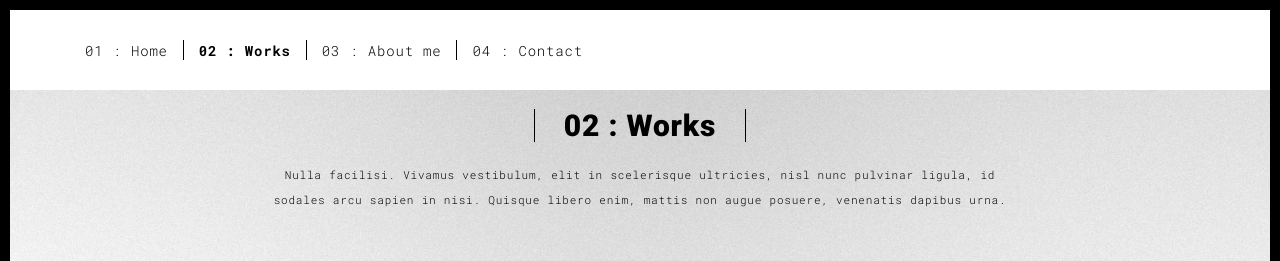
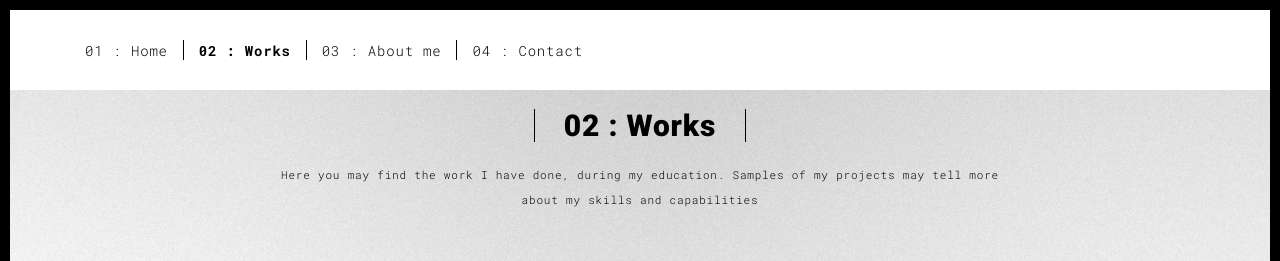
Before and after one commit to McMakster22/portfolio, a plain HTML site: page works.html in a window 1280 px wide. Shown: the top 261 px of the page. Drawn offline with Linux system fonts and the light colour scheme.

Commit message:
Update works.html

```diff
--- a/works.html
+++ b/works.html
@@ -53,7 +53,7 @@
       <div class="col-sm-8 col-sm-offset-2 section-container-spacer">
         <div class="text-center">
           <h1 class="h2">02 : Works</h1>
-          <p>Nulla facilisi. Vivamus vestibulum, elit in scelerisque ultricies, nisl nunc pulvinar ligula, id sodales arcu sapien in nisi. Quisque libero enim, mattis non augue posuere, venenatis dapibus urna.</p>
+          <p>Here you may find the work I have done, during my education. Samples of my projects may tell more about my skills and capabilities</p>
         </div>
       </div>
 
```
